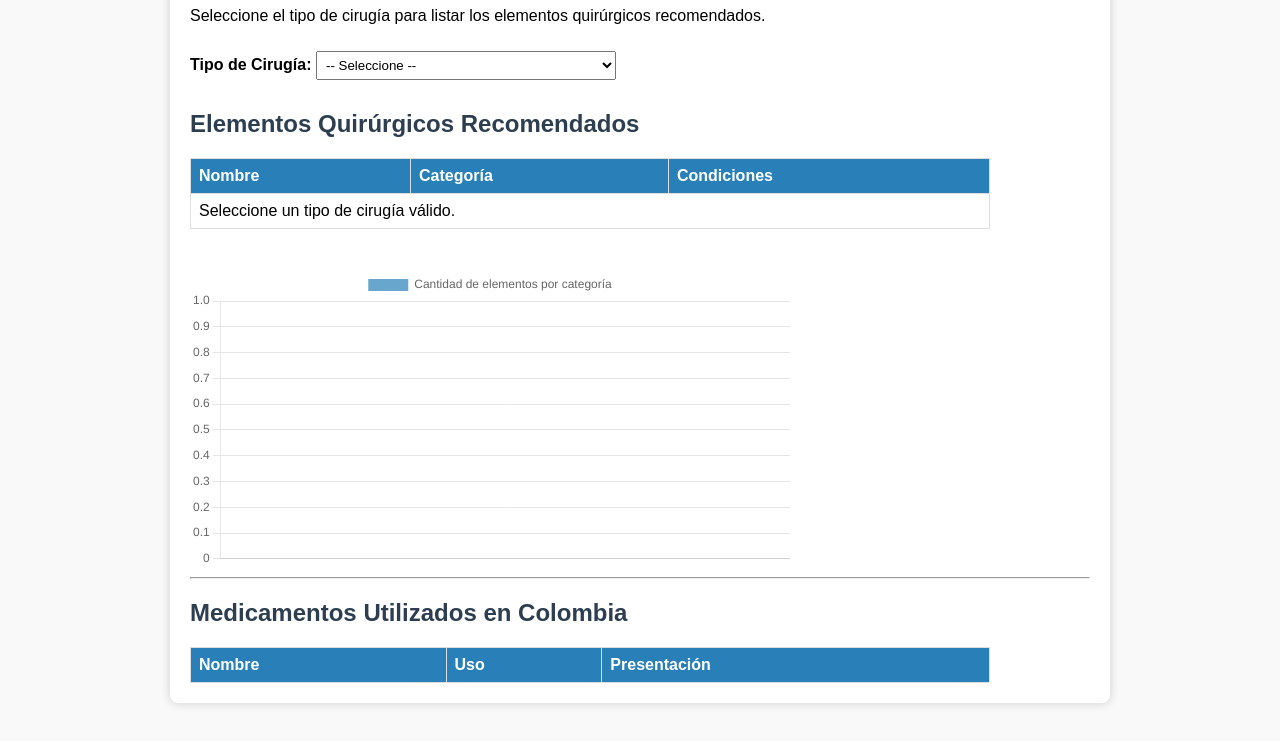
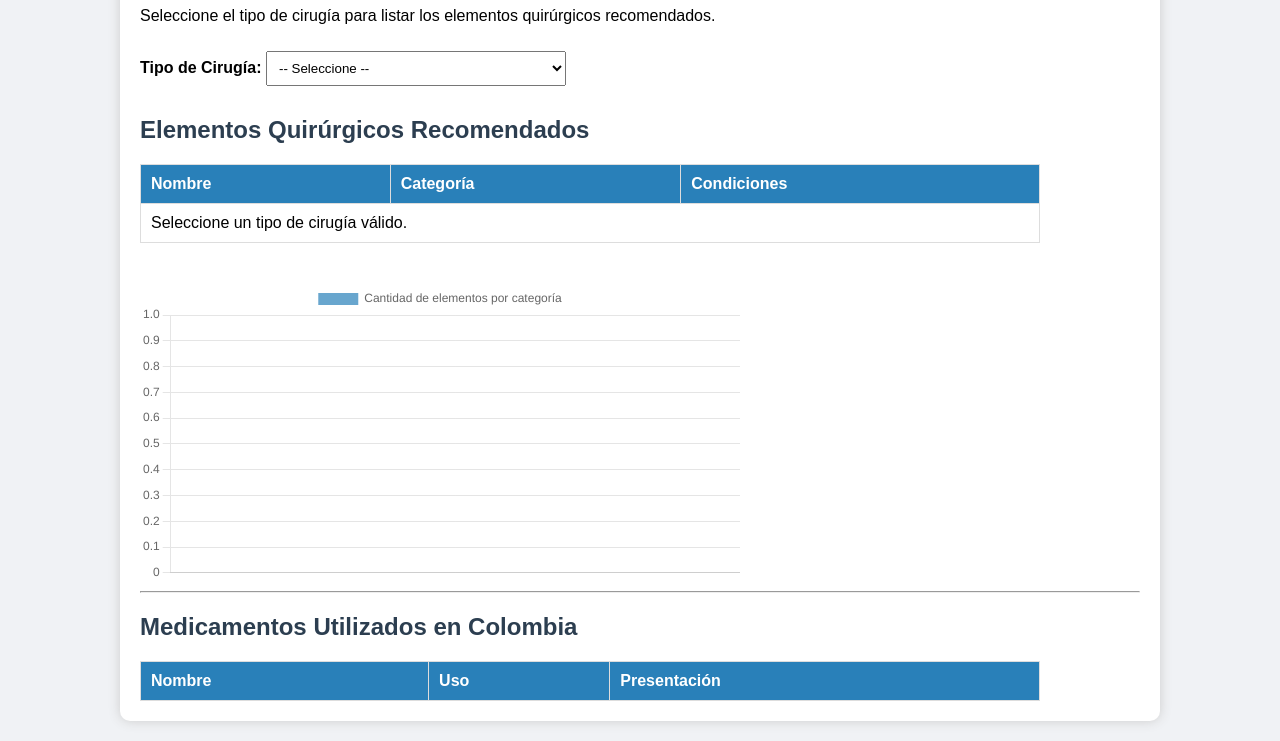
Before and after one commit to Brayan-David-Ladino/Estructura-de-Datos, a plain HTML site: page index.html in a window 1280 px wide. Shown: the part 113-854 px from the top of the page. Drawn offline with nearby package versions, Linux system fonts and the light colour scheme.

Commit message:
Actualización

```diff
--- a/styles.css
+++ b/styles.css
@@ -1,52 +1,52 @@
 body {
   font-family: Arial, sans-serif;
   margin: 20px;
-  background: #f9f9f9;
+  background: #f0f2f5;
 }
+
 h1, h2 {
   color: #2c3e50;
 }
+
 label {
   font-weight: bold;
 }
-select, input {
-  padding: 5px;
+
+select {
+  padding: 8px;
   margin: 10px 0;
   width: 100%;
   max-width: 300px;
-}
-table {
-  border-collapse: collapse;
-  width: 100%;
-  max-width: 800px;
-  margin-top: 20px;
-  background: white;
 }
 
 table {
   border-collapse: collapse;
   width: 100%;
-  max-width: 800px;
+  max-width: 900px;
   margin-top: 20px;
   background: white;
 }
+
 th, td {
   border: 1px solid #ddd;
-  padding: 8px;
+  padding: 10px;
   text-align: left;
 }
+
 th {
   background-color: #2980b9;
   color: white;
 }
+
 .container {
-  max-width: 900px;
+  max-width: 1000px;
   margin: auto;
   background: white;
   padding: 20px;
-  border-radius: 8px;
-  box-shadow: 0 0 10px #ccc;
+  border-radius: 10px;
+  box-shadow: 0 0 12px #ccc;
 }
+
 .chart-container {
   max-width: 600px;
   margin-top: 40px;
```
